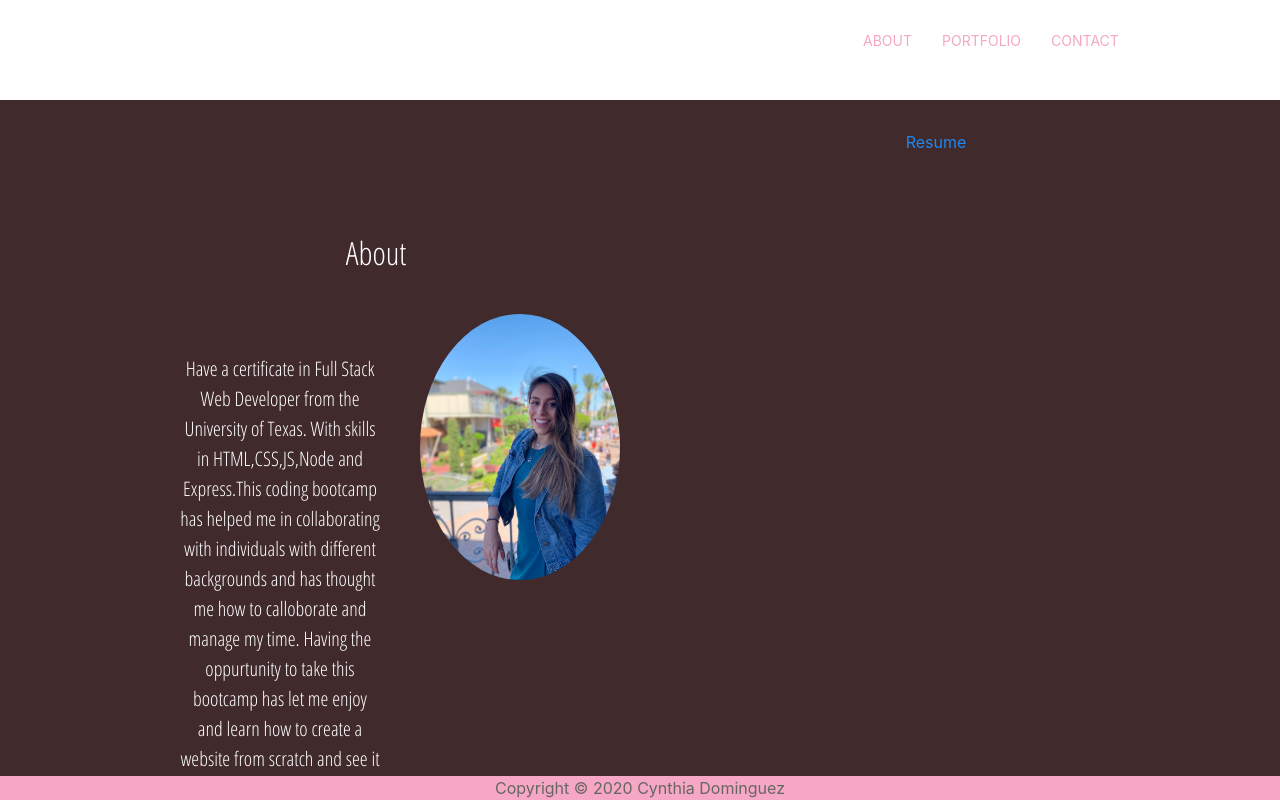
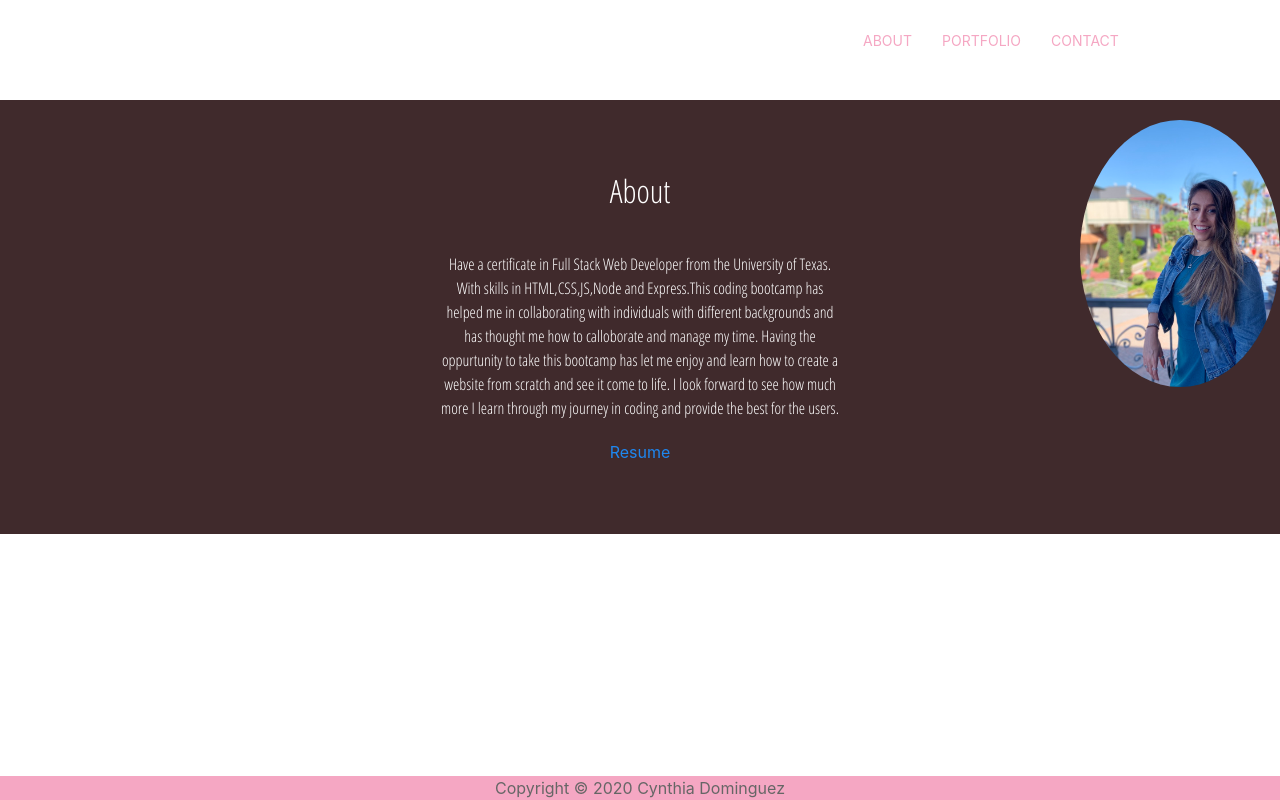
Before and after one commit to cynthia-dm1216/react-portfolio, a React (Create React App) app: page / in a window 1280 px wide. Shown: the top 800 px of the page. Built offline with nearby package versions, Linux system fonts and the light colour scheme.

Commit message:
added resume in the About folder

```diff
--- a/src/components/About/index.js
+++ b/src/components/About/index.js
@@ -4,11 +4,10 @@ import myImg from '../../assets/My_headshot.jpg'
 
 function About() {
     return (
-        // <div className='aboutWrapper'>
-             <div className='uk-tile aboutSection' uk-height-viewport='expand: true'>
-                <h2 className='uk-text-center  About'>About</h2>
-                <img src={myImg} alt='' className='uk-border-circle MyImg' uk-img='true' />
-                <div className='uk-container'>
+        <div className='aboutWrapper'>
+              {/* <div className='uk-tile aboutSection'>   */}
+                <h2 className='uk-text-center About'>About</h2>
+                 <img src={myImg} alt='' className='uk-border-circle MyImg' uk-img='true' />
                 <p className='uk-text-center aboutMe'>
                     Have a certificate in Full Stack Web Developer from the University of Texas.
                     With skills in HTML,CSS,JS,Node and Express.This coding bootcamp has helped me in collaborating
@@ -16,9 +15,10 @@ function About() {
                     has let me enjoy and learn how to create a website from scratch and see it come to life. I look forward to
                     see how much more I learn through my journey in coding and provide the best for the users.
                 </p>
-                </div>
-             </div>
-        // </div>
+                {/* </div>    */}
+                <a href="https://docs.google.com/document/d/1kRt1syrTPc4EsuekK8yoeT1-0yv_afnfkYeyxyhm6eg/edit?usp=sharing" target="_blank" rel='noopener noreferrer'>Resume</a>
+              </div>
+        //  </div>
     );
 }
 
--- a/src/components/About/style.css
+++ b/src/components/About/style.css
@@ -10,34 +10,21 @@
 }
 
 .aboutWrapper {
-    max-width: 640px;
+    max-width: 400px;
     margin: 40px auto;
-    float: center;
-}
-
-.uk-container{
-    max-width: 200px;
-    margin:40px auto;
-    float: right;
-
-}
-
-.aboutSection {
-    margin: 32px;
-    max-width: 540px;
 }
 
 .aboutMe{
     color: #FFFF;
     font-family: 'Open Sans Condensed', sans-serif;
     font-weight: lighter;
-    font-size: 20px;
-    height: 650px;
-    width: 200px;
 }
 
-.MyImg {
-    width: 200px;
+ .MyImg {
+    max-width: 200px;
     float:right;
-    border-radius: 50%;
+    position: absolute;
+    top:120px;
+    right: 0;
+
 }
--- a/src/components/ContactCard/style.css
+++ b/src/components/ContactCard/style.css
@@ -0,0 +1,13 @@
+* {
+    padding: 0;
+    margin: 0;
+    box-sizing: border-box;
+}
+
+#submitBtn {
+    color: rgb(245, 167, 195);
+    background-color: #402A2C;
+    border:none;
+    font-weight: 400;
+    letter-spacing: 1.2px;
+}
--- a/src/pages/Contact.js
+++ b/src/pages/Contact.js
@@ -4,10 +4,10 @@ import ContactCard from '../components/ContactCard';
 
 function Contact(){
     return(
-        <div className='container'>
+        <div className='containerWrapper'>
             <h1 className='uk-text-center'>Contact</h1>
             <div className='contactContainer uk-child-width-1-2@m' uk-grid='true'>
-                <Contact />
+                <ContactCard />
             </div>
         </div>
     );
--- a/src/pages/Home.js
+++ b/src/pages/Home.js
@@ -7,7 +7,6 @@ function Home() {
         <div className='container'>
             <div className='uk-child-width-expand@m uk-text-center uk-grid-collapse' uk-grid='true'>
                 <About />
-                        <a href="https://docs.google.com/document/d/1kRt1syrTPc4EsuekK8yoeT1-0yv_afnfkYeyxyhm6eg/edit?usp=sharing" target="_blank" rel='noopener noreferrer'>Resume</a>
                   </div>
                 </div>
 
```
Also changed, not shown: src/components/ContactCard/index.js (+14 -1 lines).
